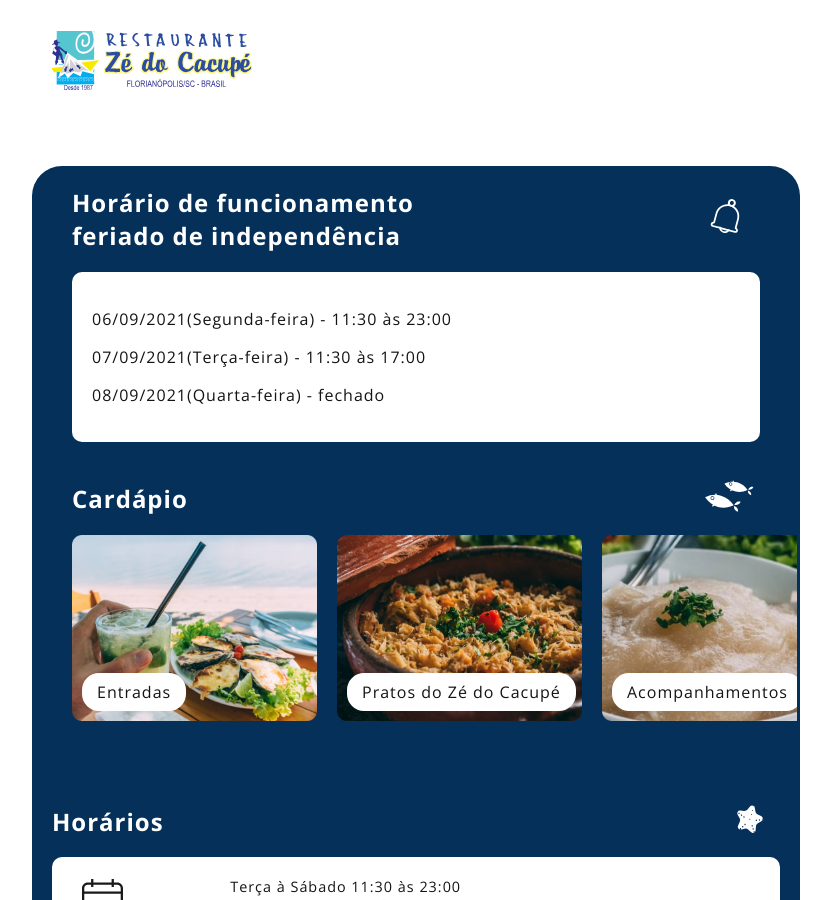
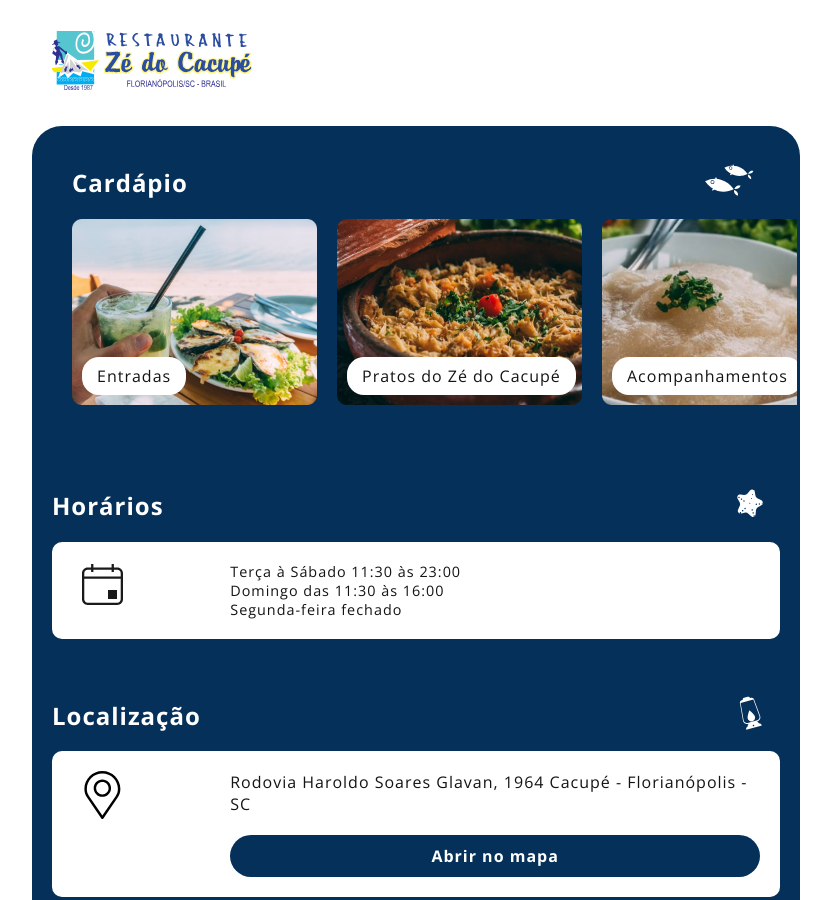
Before and after one commit to zedocacupe/zedocacupe.github.io, a Jekyll site: the page built from index.html, in a window 1280 px wide and 900 px high. Shown: the whole window, without its empty margins (224-1055 px from the left). Built offline with Jekyll 4.4.1, drawn with Linux system fonts in a browser that asks for light colours.

Commit message:
Update comunications.html

```diff
--- a/_includes/comunications.html
+++ b/_includes/comunications.html
@@ -1,4 +1,4 @@
-<div>
+<div style="display:none;" >
   <section class="section section-dark radius-top">
     <div class="row row-margin-top">
       <div class="flex-grid" id="horarios">
```
